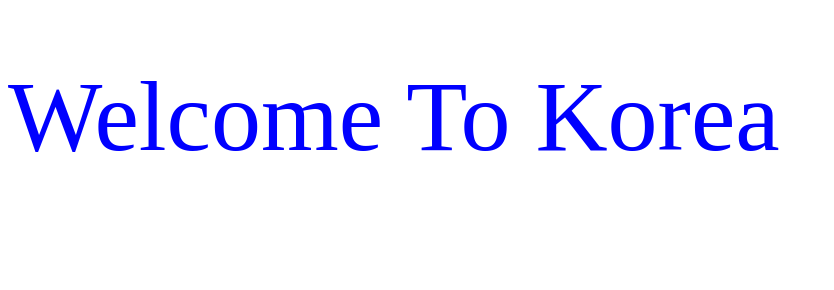
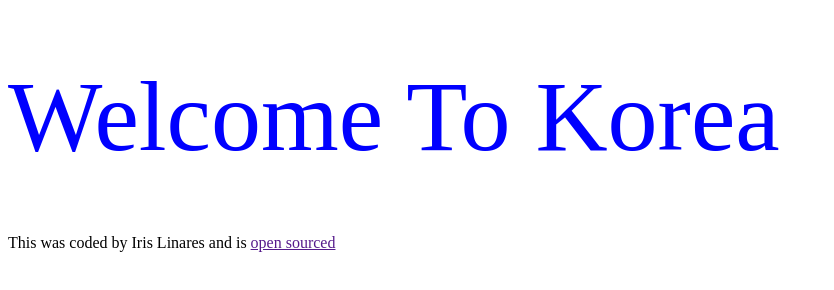
Before and after one commit to iriscuello/Travelproject-SouthKorea, a plain HTML site: page Travelproject.html in a window 1280 px wide. Shown: the whole page, without its empty margins (0-834 px from the left). Drawn offline with Linux system fonts and the light colour scheme; a web font is replaced by a local one.

Commit message:
added footer and github link

```diff
--- a/Travelproject.html
+++ b/Travelproject.html
@@ -21,5 +21,10 @@
   </head>
   <body>
     <h1>Welcome To Korea</h1>
+
+    <footer>
+      This was coded by Iris Linares and is
+      <a href="" target="">open sourced</a>
+    </footer>
   </body>
 </html>
```
